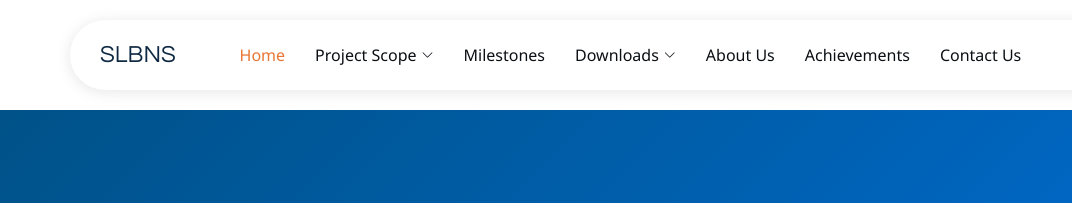
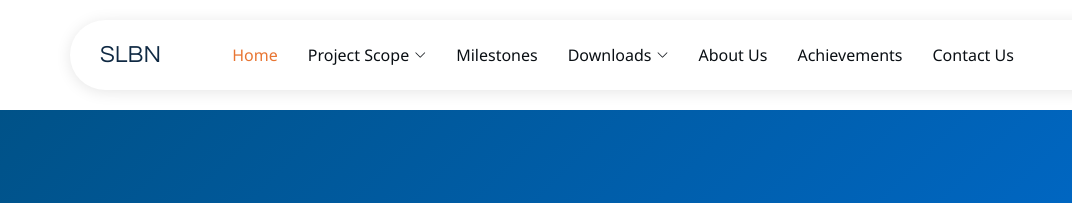
Before and after one commit to it21175848/Bus_web, a plain HTML site: page index.html in a window 1280 px wide. Shown: the top 203 px of the page, 0-1072 px from the left. Drawn offline with nearby package versions, Linux system fonts and the light colour scheme.

Commit message:
check commit

```diff
--- a/index.html
+++ b/index.html
@@ -134,7 +134,7 @@
       <a href="index.html" class="logo d-flex align-items-center me-auto me-xl-0">
         <!-- Uncomment the line below if you also wish to use an image logo -->
         <!-- <img src="assets/img/logo.webp" alt=""> -->
-        <h1 class="sitename">SLBNS</h1>
+        <h1 class="sitename">SLBN</h1>
       </a>
 
 <nav id="navmenu" class="navmenu">
```
